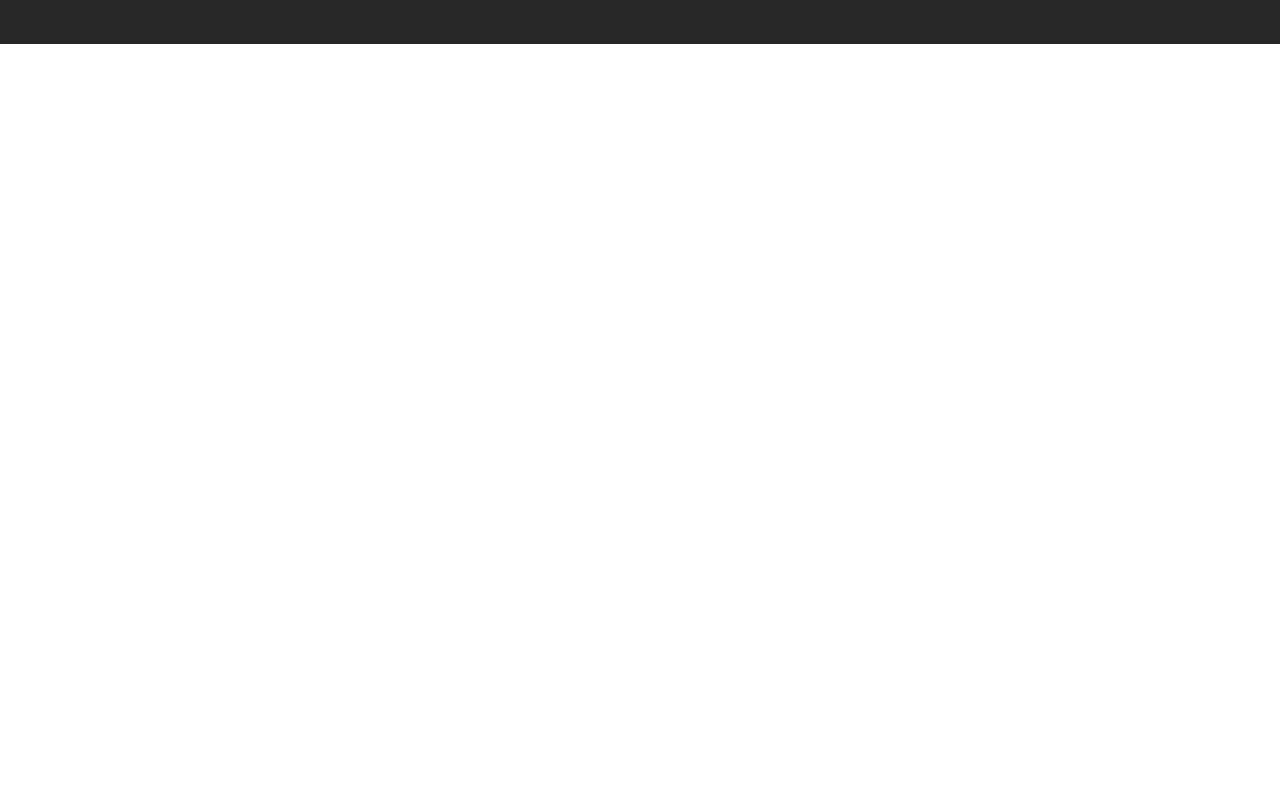
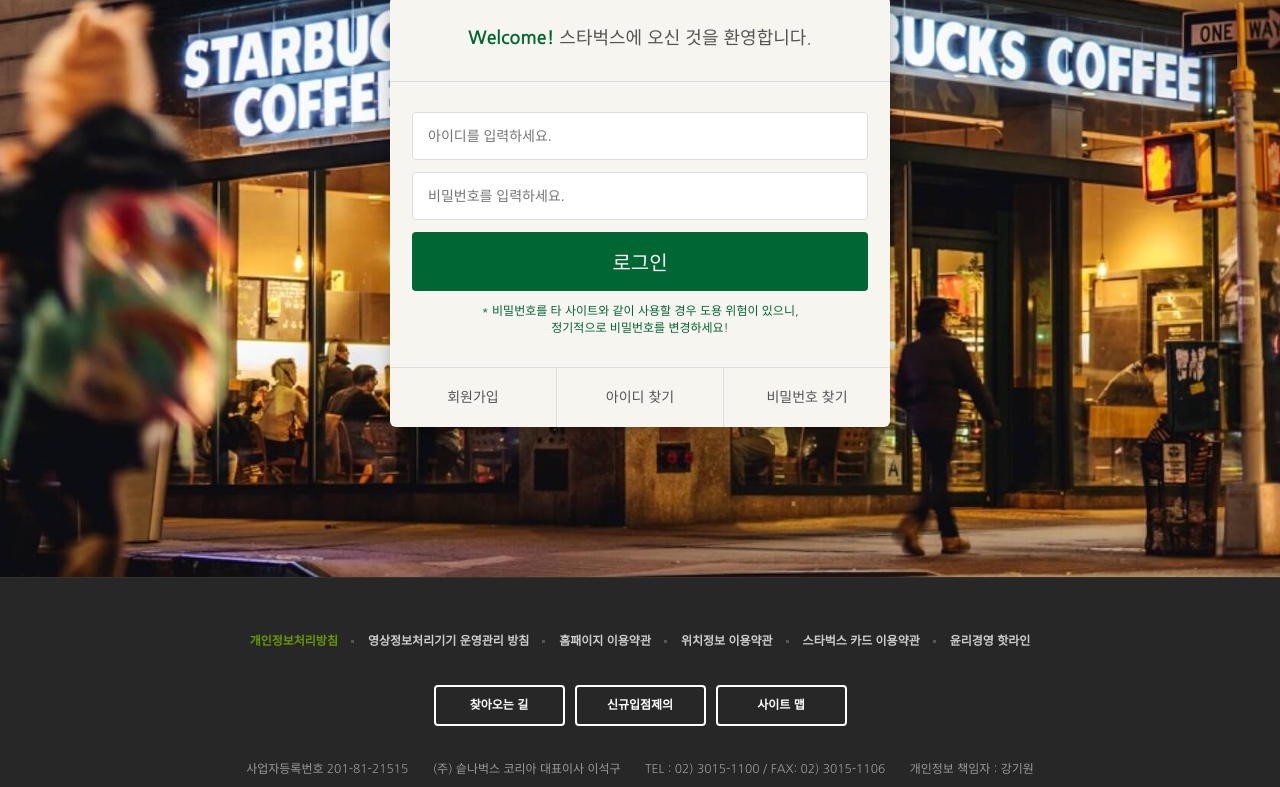
Before and after one commit to 06kimr/starbucks-page, a plain HTML site: page siginin/index.html in a window 1280 px wide. Shown: the part 290-1077 px from the top of the page. Before the commit the page ends 800 px from the top, so only its background shows below. Drawn offline with nearby package versions, Linux system fonts and the light colour scheme.

Commit message:
[UI] Login UI Complete

```diff
--- /dev/null
+++ b/css/signin.css
@@ -0,0 +1,89 @@
+.signin {
+  margin-top: 120px;
+  padding: 100px 0 150px;
+  background-image: url("../images/signin_bg.jpg");
+  background-repeat: no-repeat;
+  background-position: center;
+  background-attachment: fixed;
+  background-size: cover;
+}
+
+.signin h1 {
+  color: #fff;
+  font-size: 30px;
+  font-weight: 700;
+  text-align: center;
+  margin-bottom: 24px;
+}
+
+.signin__card {
+  width: 500px;
+  margin: 0 auto;
+  border-radius: 6px;
+  background-color: #f6f5f0;
+  box-shadow: 2px 2px 20px rgba(0, 0, 0, 0.3);
+  color: #555;
+}
+
+.signin__card h2 {
+  padding: 30px;
+  font-size: 18px;
+  text-align: center;
+  border-bottom: 1px solid #ddd;
+}
+
+.signin__card h2 strong {
+  color:#006633;
+  font-weight: 700;
+}
+.signin__card form {
+  padding: 30px 22px;
+}
+
+.signin__card form input {
+  width: 100%;
+  margin-bottom: 12px;
+  padding: 15px;
+  border: 1px solid #ddd;
+  border-radius: 4px;
+  outline: none;
+  box-sizing: border-box;
+  font-size: 14px;
+}
+
+.signin__card form [type="submit"] {
+  background-color: #006633;
+  border: none;
+  color: #fff;
+  font-size: 20px;
+  cursor: pointer;
+}
+
+.signin__card form p {
+  font-size: 12px;
+  color: #006633;
+  text-align: center;
+}
+
+.signin__card .actions {
+  display: flex;
+  border-top: 1px solid #ddd;
+}
+
+.signin__card .actions a {
+  flex-grow: 1;
+  flex-basis: 0;
+  text-align: center;
+  padding: 20px;
+  color: #555;
+  font-size: 14px;
+  border-right: 1px solid #ddd;
+}
+
+.signin__card .actions a:last-child {
+  border-right: none;
+}
+
+.signin__card .actions a:hover {
+  text-decoration: underline;
+}
--- a/siginin/index.html
+++ b/siginin/index.html
@@ -46,9 +46,8 @@
       href="https://cdn.jsdelivr.net/npm/reset-css@5.0.2/reset.min.css"
     />
 
-
     <link rel="stylesheet" href="../css/common.css" />
-
+    <link rel="stylesheet" href="../css/signin.css" />
 
     <script defer src="../js/common.js"></script>
   </head>
@@ -387,8 +386,28 @@
       </div>
     </header>
 
-    <section class="signin"></section>
+    <!-- SignIn -->
+    <section class="signin">
+      <h1>로그인</h1>
+      <div class="signin__card">
+        <h2><strong>Welcome! </strong> 스타벅스에 오신 것을 환영합니다.</h2>
 
+        <form>
+          <input type="text" placeholder="아이디를 입력하세요." />
+          <input type="password" placeholder="비밀번호를 입력하세요." />
+          <input type="submit" value="로그인" />
+          <p>
+            * 비밀번호를 타 사이트와 같이 사용할 경우 도용 위험이 있으니, <br />
+            정기적으로 비밀번호를 변경하세요!
+          </p>
+        </form>
+        <div class="actions">
+          <a href="javascript:void(0)">회원가입</a>
+          <a href="javascript:void(0)">아이디 찾기</a>
+          <a href="javascript:void(0)">비밀번호 찾기</a>
+        </div>
+      </div>
+    </section>
 
     <!-- FOOTER -->
     <footer>
@@ -426,6 +445,5 @@
         <img src="../images/starbucks_logo_only_text.png" alt="" class="logo" />
       </div>
     </footer>
-
   </body>
 </html>
```
